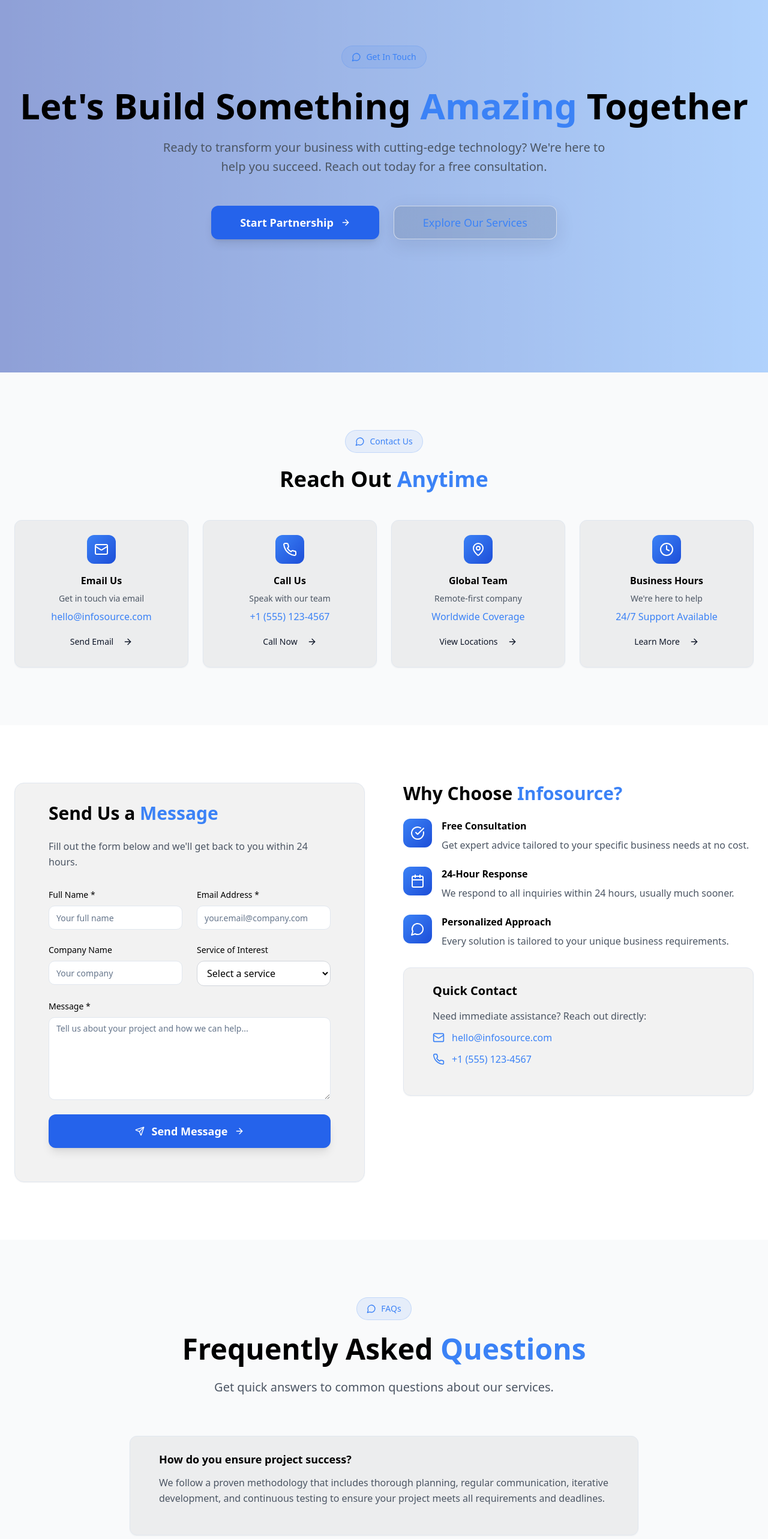
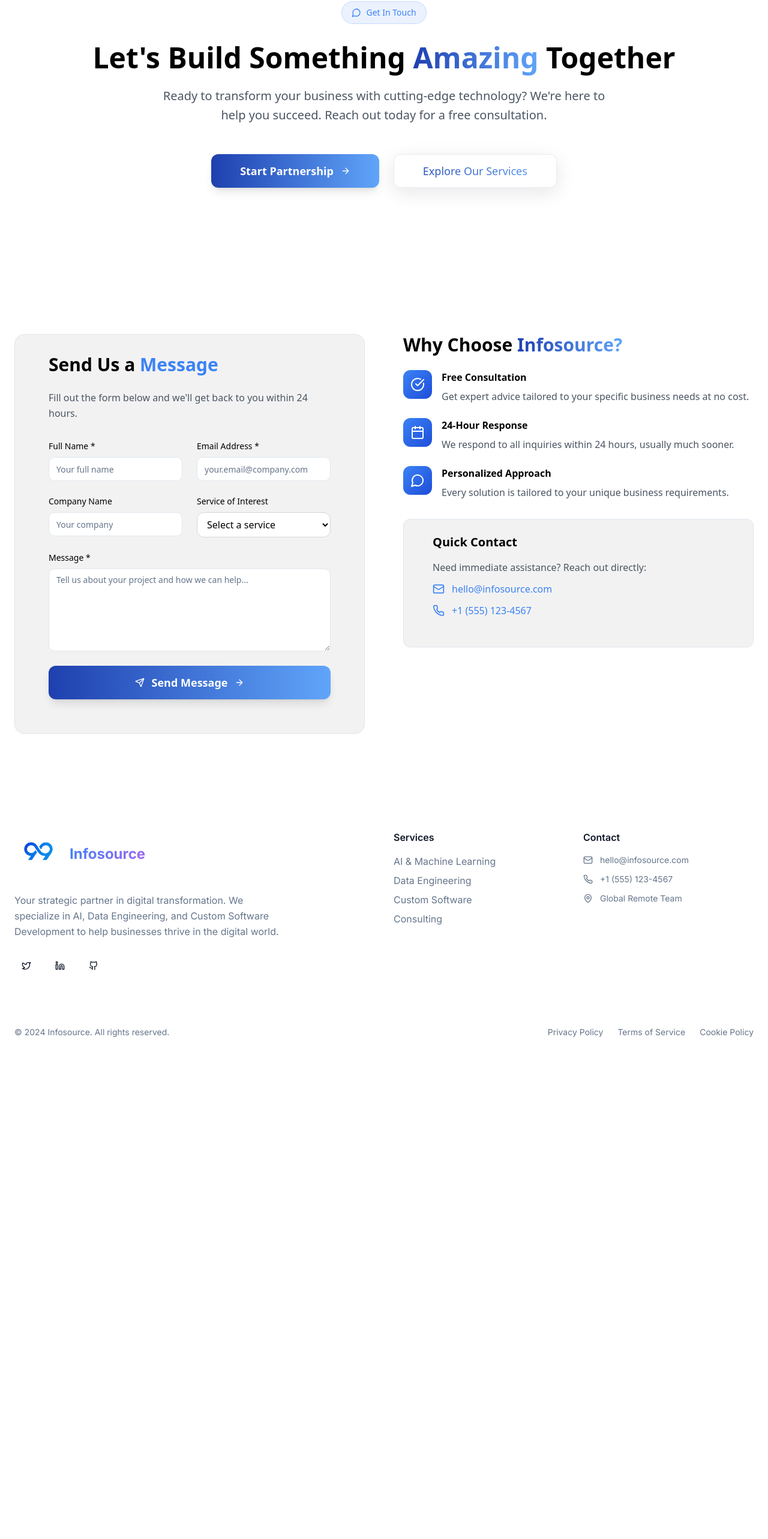
Before and after one commit to 99partners/infosource, a React (Vite) app: page /contact in a window 1280 px wide. Shown: the part 179-2745 px from the top of the page at 60% size. After the commit the page ends 1974 px from the top, so only its background shows below. Built offline with nearby package versions, Linux system fonts and the light colour scheme.

Commit message:
contact,join us final

```diff
--- a/src/pages/Contact.jsx
+++ b/src/pages/Contact.jsx
@@ -63,70 +63,29 @@ const Contact = () => {
       <Navigation />
       <main className="pt-16">
         {/* Hero Section */}
-        <section className="relative min-h-[calc(100vh-4rem)] flex items-center justify-center overflow-hidden bg-gradient-to-r from-blue-800 to-blue-400">
+        <section className="relative min-h-[calc(100vh-14rem)] flex items-center justify-center overflow-hidden">
           <div className="absolute inset-0 bg-white/50"></div>
           <div className="relative z-10 max-w-7xl mx-auto px-6 text-center pt-24 pb-16 min-h-0">
             <div className={`inline-flex items-center gap-2 bg-blue-500/10 border border-blue-500/20 rounded-full px-4 py-2 mb-8 transition-all duration-1000 ${visibleItems.includes(0) ? 'opacity-100 translate-y-0' : 'opacity-0 translate-y-8'} animate-on-scroll`} data-index={0}>
               <MessageCircle className="w-4 h-4 text-blue-500" />
               <span className="text-sm font-medium text-blue-500 font-sans">Get In Touch</span>
             </div>
-            <h1 className={`text-4xl md:text-6xl font-bold mb-6 transition-all duration-1000 delay-200 ${visibleItems.includes(0) ? 'opacity-100 translate-y-0' : 'opacity-0 translate-y-8'} text-black font-sans`} data-index={0}>
-              Let's Build Something <span className="text-blue-500 relative">Amazing<div className="absolute -bottom-2 left-0 w-full h-1 bg-blue-500 rounded-full transform scale-x-0 animate-[scale-x_1s_ease-out_1s_forwards]"></div></span> Together
+            <h1 className={`text-4xl md:text-5xl font-bold mb-6 transition-all duration-1000 delay-200 ${visibleItems.includes(0) ? 'opacity-100 translate-y-0' : 'opacity-0 translate-y-8'} text-black font-sans`} data-index={0}>
+              Let's Build Something <span className="bg-gradient-to-r from-blue-800 to-blue-400 bg-clip-text text-transparent">Amazing<div className="absolute -bottom-2 left-0 w-full h-1 bg-blue-500 rounded-full transform scale-x-0 animate-[scale-x_1s_ease-out_1s_forwards]"></div></span> Together
             </h1>
             <p className={`text-xl text-gray-600 max-w-3xl mx-auto leading-relaxed mb-12 transition-all duration-1000 delay-400 ${visibleItems.includes(0) ? 'opacity-100 translate-y-0' : 'opacity-0 translate-y-8'} font-sans`} data-index={0}>
               Ready to transform your business with cutting-edge technology? We're here to help you succeed. Reach out today for a free consultation.
             </p>
             <div className={`flex flex-col sm:flex-row gap-6 justify-center items-center mb-16 transition-all duration-1000 delay-600 ${visibleItems.includes(0) ? 'opacity-100 translate-y-0' : 'opacity-0 translate-y-8'} animate-on-scroll`} data-index={0}>
-              <Button variant="hero" size="xl" className="group relative overflow-hidden bg-blue-600 hover:bg-blue-700 text-white font-sans">
+              <Button variant="hero" size="xl" className="group relative overflow-hidden bg-gradient-to-r from-blue-800 to-blue-400 hover:bg-blue-700 text-white font-sans">
                 <span className="relative z-10 flex items-center gap-3">
                   Start Partnership
                   <ArrowRight className="w-5 h-5 group-hover:translate-x-1 transition-transform" />
                 </span>
               </Button>
-              <Button variant="glass" size="xl" className="group bg-black/10 text-blue-500 hover:text-blue-600 font-sans">
+              <Button variant="glass" size="xl" className="group bg-black/10 bg-gradient-to-r from-blue-800 to-blue-400 bg-clip-text text-transparent hover:text-blue-600 font-sans">
                 Explore Our Services
               </Button>
-            </div>
-          </div>
-        </section>
-
-        {/* Contact Info Section */}
-        <section className="py-24 bg-gray-50">
-          <div className="max-w-7xl mx-auto px-6">
-            <div className={`text-center mb-12 transition-all duration-1000 ${visibleItems.includes(10) ? 'opacity-100 translate-y-0' : 'opacity-0 translate-y-8'} animate-on-scroll`} data-index={10}>
-              <div className="inline-flex items-center gap-2 bg-blue-500/10 border border-blue-500/20 rounded-full px-4 py-2 mb-6">
-                <MessageCircle className="w-4 h-4 text-blue-500" />
-                <span className="text-sm font-medium text-blue-500 font-sans">Contact Us</span>
-              </div>
-              <h2 className="text-3xl md:text-4xl font-bold mb-6 text-black font-sans">
-                Reach Out <span className="text-blue-500">Anytime</span>
-              </h2>
-            </div>
-            <div className="grid grid-cols-1 md:grid-cols-2 lg:grid-cols-4 gap-6">
-              {contactInfo.map((info, index) => {
-                const Icon = info.icon;
-                return (
-                  <Card
-                    key={index}
-                    className={`hover:shadow-lg transition-all duration-500 hover:scale-105 bg-black/5 ${visibleItems.includes(index + 11) ? 'animate-fade-in-up' : ''} animate-on-scroll`}
-                    data-index={index + 11}
-                    style={{ animationDelay: `${index * 0.2}s` }}
-                  >
-                    <CardContent className="p-6 text-center">
-                      <div className="w-12 h-12 mx-auto mb-4 rounded-xl bg-gradient-to-br from-blue-500 to-blue-700 flex items-center justify-center">
-                        <Icon className="w-6 h-6 text-white" />
-                      </div>
-                      <h3 className="font-semibold mb-2 text-black font-sans">{info.title}</h3>
-                      <p className="text-sm text-gray-600 mb-2 font-sans">{info.description}</p>
-                      <p className="font-medium text-blue-500 mb-3 font-sans">{info.details}</p>
-                      <Button variant="ghost" size="sm" className="hover:text-blue-600 font-sans">
-                        {info.action}
-                        <ArrowRight className="w-4 h-4 ml-2 group-hover:translate-x-1 transition-transform" />
-                      </Button>
-                    </CardContent>
-                  </Card>
-                );
-              })}
             </div>
           </div>
         </section>
@@ -176,7 +135,7 @@ const Contact = () => {
                         <label htmlFor="message" className="block text-sm font-medium text-black mb-2 font-sans">Message *</label>
                         <Textarea id="message" name="message" value={formData.message} onChange={handleInputChange} required rows={6} className="w-full font-sans" placeholder="Tell us about your project and how we can help..." />
                       </div>
-                      <Button type="submit" variant="hero" size="xl" className="w-full group relative overflow-hidden bg-blue-600 hover:bg-blue-700 text-white font-sans">
+                      <Button type="submit" variant="hero" size="xl" className="w-full group relative overflow-hidden bg-gradient-to-r from-blue-800 to-blue-400 hover:bg-blue-700 text-white font-sans">
                         <span className="relative z-10 flex items-center gap-3">
                           <Send className="w-5 h-5" /> Send Message
                           <ArrowRight className="w-5 h-5 group-hover:translate-x-1 transition-transform" />
@@ -188,7 +147,7 @@ const Contact = () => {
               </Card>
               <div className={`space-y-8 transition-all duration-1000 ${visibleItems.includes(16) ? 'opacity-100 translate-y-0' : 'opacity-0 translate-y-8'} animate-on-scroll`} data-index={16}>
                 <div>
-                  <h2 className="text-3xl font-bold mb-6 text-black font-sans">Why Choose <span className="text-blue-500">Infosource?</span></h2>
+                  <h2 className="text-3xl font-bold mb-6 text-black font-sans">Why Choose <span className="bg-gradient-to-r from-blue-800 to-blue-400 bg-clip-text text-transparent">Infosource?</span></h2>
                   <div className="space-y-6">
                     {[
                       { icon: CheckCircle, title: "Free Consultation", description: "Get expert advice tailored to your specific business needs at no cost." },
@@ -228,41 +187,6 @@ const Contact = () => {
           </div>
         </section>
 
-        {/* FAQ Section */}
-        <section className="py-24 bg-gray-50">
-          <div className="max-w-4xl mx-auto px-6">
-            <div className={`text-center mb-16 transition-all duration-1000 ${visibleItems.includes(20) ? 'opacity-100 translate-y-0' : 'opacity-0 translate-y-8'} animate-on-scroll`} data-index={20}>
-              <div className="inline-flex items-center gap-2 bg-blue-500/10 border border-blue-500/20 rounded-full px-4 py-2 mb-6">
-                <MessageCircle className="w-4 h-4 text-blue-500" />
-                <span className="text-sm font-medium text-blue-500 font-sans">FAQs</span>
-              </div>
-              <h2 className="text-4xl md:text-5xl font-bold mb-6 text-black font-sans">
-                Frequently Asked <span className="text-blue-500">Questions</span>
-              </h2>
-              <p className="text-xl text-gray-600 leading-relaxed font-sans">Get quick answers to common questions about our services.</p>
-            </div>
-            <div className="space-y-6">
-              {[
-                { question: "How do you ensure project success?", answer: "We follow a proven methodology that includes thorough planning, regular communication, iterative development, and continuous testing to ensure your project meets all requirements and deadlines." },
-                { question: "What industries do you serve?", answer: "We work across multiple industries including healthcare, finance, retail, manufacturing, logistics, and education. Our diverse experience allows us to adapt our solutions to any sector." },
-                { question: "Do you provide ongoing support?", answer: "Yes, we offer comprehensive support and maintenance services to ensure your solutions continue to perform optimally. Our support includes 24/7 monitoring, regular updates, and technical assistance." },
-                { question: "How do you price your services?", answer: "Our pricing is based on project scope, complexity, and timeline. We offer both fixed-price projects and flexible retainer models. Contact us for a customized quote based on your specific needs." }
-              ].map((faq, index) => (
-                <Card
-                  key={index}
-                  className={`bg-black/5 p-6 rounded-xl transition-all duration-500 hover:scale-105 ${visibleItems.includes(index + 21) ? 'animate-fade-in-up' : ''} animate-on-scroll`}
-                  data-index={index + 21}
-                  style={{ animationDelay: `${index * 0.2}s` }}
-                >
-                  <CardContent>
-                    <h3 className="text-lg font-semibold mb-3 text-black font-sans">{faq.question}</h3>
-                    <p className="text-gray-600 leading-relaxed font-sans">{faq.answer}</p>
-                  </CardContent>
-                </Card>
-              ))}
-            </div>
-          </div>
-        </section>
       </main>
       <Footer />
     </div>
--- a/src/pages/JoinUs.jsx
+++ b/src/pages/JoinUs.jsx
@@ -63,11 +63,11 @@ const HeroSection = () => {
   useEffect(() => { setIsVisible(true); }, []);
 
   return (
-    <section className="relative min-h-screen flex items-center justify-center overflow-hidden bg-gradient-to-r from-blue-800 to-blue-400">
+    <section className="relative min-h-[calc(100vh-14rem)] flex items-center justify-center overflow-hidden ">
       <div className="absolute inset-0 bg-white/70"></div>
 
       <div className="relative z-10 max-w-6xl mx-auto px-6 text-center">
-        <br /><br /><br /><br /><br /><br />
+        <br /><br /><br />
 
         {/* Badge */}
         <div className={`inline-flex items-center gap-2 bg-blue-500/10 border border-blue-500/20 rounded-full px-4 py-2 mb-8 transition-all duration-1000 ${isVisible ? 'opacity-100 translate-y-0' : 'opacity-0 translate-y-8'}`}>
@@ -76,14 +76,14 @@ const HeroSection = () => {
         </div>
 
         {/* Main Headline */}
-        <h1 className={`text-5xl md:text-7xl font-bold mb-6 transition-all duration-1000 delay-200 ${isVisible ? 'opacity-100 translate-y-0' : 'opacity-0 translate-y-8'} text-black font-sans`}>
+        <h1 className={`text-4xl md:text-5xl font-bold mb-6 transition-all duration-1000 delay-200 ${isVisible ? 'opacity-100 translate-y-0' : 'opacity-0 translate-y-8'} text-black font-sans`}>
          <span className="bg-gradient-to-r from-blue-800 to-blue-400 bg-clip-text text-transparent">Join the</span>
           <br />
           <span className="relative">Infosource Family <span className="bg-gradient-to-r from-blue-800 to-blue-400 bg-clip-text text-transparent">Today<div className="absolute -bottom-2 left-0 w-full h-1 bg-blue-500 rounded-full transform scale-x-0 animate-[scale-x_1s_ease-out_1s_forwards]"></div></span></span>
         </h1>
 
         {/* Subtitle */}
-        <p className={`text-xl md:text-2xl text-gray-600 max-w-4xl mx-auto mb-12 leading-relaxed transition-all duration-1000 delay-400 ${isVisible ? 'opacity-100 translate-y-0' : 'opacity-0 translate-y-8'} font-sans`}>
+        <p className={`text-xl md:text-xl text-gray-600 max-w-4xl mx-auto mb-12 leading-relaxed transition-all duration-1000 delay-400 ${isVisible ? 'opacity-100 translate-y-0' : 'opacity-0 translate-y-8'} font-sans`}>
           Are you passionate about technology and eager to make a difference? At Infosource, we build innovative software solutions that shape industries worldwide—and we’re looking for talented individuals to join our journey.
         </p>
 
@@ -113,15 +113,15 @@ const ServicesSection = () => {
   }, []);
 
   return (
-    <section ref={sectionRef} className="py-24 bg-white">
+    <section ref={sectionRef} className="py-12 bg-gray-50">
       <div className="max-w-7xl mx-auto px-6">
         <div className="text-center mb-16">
           <div className={`inline-flex items-center gap-2 bg-blue-500/10 border border-blue-500/20 rounded-full px-4 py-2 mb-6 transition-all duration-1000 ${isVisible ? 'opacity-100 translate-y-0' : 'opacity-0 translate-y-8'}`}>
             <Users className="w-4 h-4 text-blue-500" />
             <span className="text-sm font-medium text-blue-500">Why Join Infosource</span>
           </div>
-          <h2 className={`text-4xl md:text-6xl font-bold mb-6 text-black font-sans transition-all duration-1000 delay-200 ${isVisible ? 'opacity-100 translate-y-0' : 'opacity-0 translate-y-8'}`}>
-            Opportunities at <span className="bg-gradient-to-r from-blue-800 to-blue-400 bg-clip-text text-transparent">`Infosource</span>
+          <h2 className={`text-4xl md:text-5xl font-bold mb-6 text-black font-sans transition-all duration-1000 delay-200 ${isVisible ? 'opacity-100 translate-y-0' : 'opacity-0 translate-y-8'}`}>
+            Opportunities at <span className="bg-gradient-to-r from-blue-800 to-blue-400 bg-clip-text text-transparent">Infosource</span>
           </h2>
           <p className={`text-xl text-gray-600 max-w-4xl mx-auto leading-relaxed font-sans transition-all duration-1000 delay-400 ${isVisible ? 'opacity-100 translate-y-0' : 'opacity-0 translate-y-8'}`}>
             Join a team that drives innovation and shapes the future of technology across industries.
@@ -158,7 +158,7 @@ const CTASection = () => {
   useEffect(() => { const t = setTimeout(() => setIsVisible(true), 200); return () => clearTimeout(t); }, []);
 
   return (
-    <section className="py-24 bg-gradient-to-r from-blue-800 to-blue-400 relative overflow-hidden">
+    <section className="py-12 bg-gradient-to-r from-blue-800 to-blue-400 relative overflow-hidden">
       <div className="absolute top-1/2 left-1/2 transform -translate-x-1/2 -translate-y-1/2 w-96 h-96 bg-white/10 rounded-full blur-3xl animate-pulse"></div>
 
       <div className="relative z-10 max-w-4xl mx-auto px-6 text-center">
@@ -167,7 +167,7 @@ const CTASection = () => {
             <Users className="w-4 h-4 text-white" />
             <span className="text-sm font-medium text-white">Apply Now</span>
           </div>
-          <h2 className="text-4xl md:text-6xl font-bold mb-6 text-white font-sans">Join Our <span className="text-blue-200">Innovative Team</span></h2>
+          <h2 className="text-4xl md:text-5xl font-bold mb-6 text-white font-sans">Join Our <span className="text-blue-200">Innovative Team</span></h2>
           <p className="text-xl text-white/80 max-w-3xl mx-auto leading-relaxed mb-12 font-sans">
             Take the first step to join Infosource and contribute to groundbreaking software solutions.
           </p>
@@ -180,7 +180,7 @@ const CTASection = () => {
   }`}
 >
   <div className="bg-blue-50 backdrop-blur-sm border border-blue-200 rounded-xl p-8 max-w-2xl mx-auto shadow-lg">
-    <h3 className="text-2xl font-bold text-blue-800 mb-6 font-sans">
+    <h3 className="text-xl font-bold text-blue-800 mb-6 font-sans">
       Join Us Application Form
     </h3>
     <div className="grid gap-6">
@@ -255,7 +255,7 @@ const CTASection = () => {
       <Button
         variant="hero"
         size="lg"
-        className="bg-blue-600 hover:bg-blue-700 text-white font-sans shadow-md"
+        className="bg-gradient-to-r from-blue-800 to-blue-400 text-white font-sans shadow-md"
       >
         Submit Application
         <ArrowRight className="w-5 h-5 ml-2" />
```
